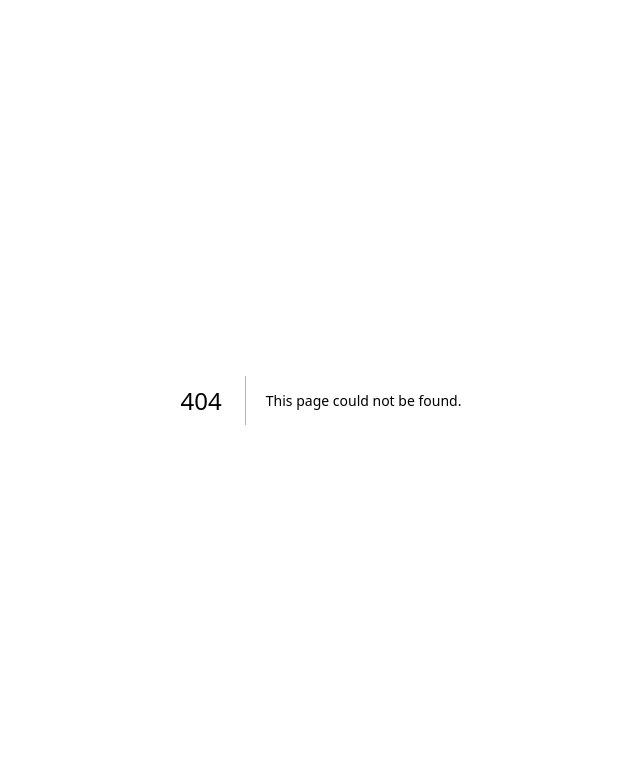
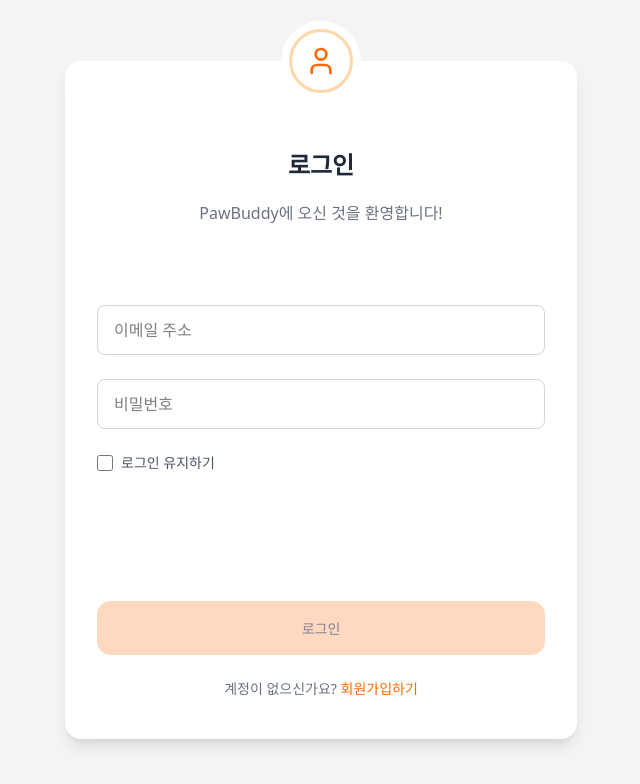
Before and after one commit to FRONTENDBOOTCAMP-14th/Final-Project-Team-8, a Next.js app: page /login in a window 1280 px wide. Before the commit this address had no page. Shown: the top 784 px of the page, without its empty margins (319-959 px from the left). Built offline with nearby package versions, Linux system fonts and the light colour scheme; no server answers.

Commit message:
[feat] 로그인 컴포넌트 Supabase 인증 연동
- 로그인 성공/실패 토스트 알림 추가
- 회원가입 페이지 라우팅 연결

```diff
--- /dev/null
+++ b/src/app/login/page.tsx
@@ -0,0 +1,32 @@
+'use client'
+
+import { useRouter } from 'next/navigation'
+import { toast } from 'sonner'
+import { Login } from '../../components/login'
+import { createClient } from '../../libs/supabase/client'
+
+export default function LoginPage() {
+  const router = useRouter()
+  const supabase = createClient()
+
+  const handleLogin = async (email: string, password: string) => {
+    const { data, error } = await supabase.auth.signInWithPassword({
+      email,
+      password,
+    })
+
+    if (error) {
+      toast.error(`로그인 실패 : ${error.message}`)
+      return
+    }
+
+    toast.success('로그인 성공!')
+    router.push('/')
+  }
+
+  const handleSignUp = () => {
+    router.push('/signup')
+  }
+
+  return <Login onLogin={handleLogin} onSignUp={handleSignUp} />
+}
```
